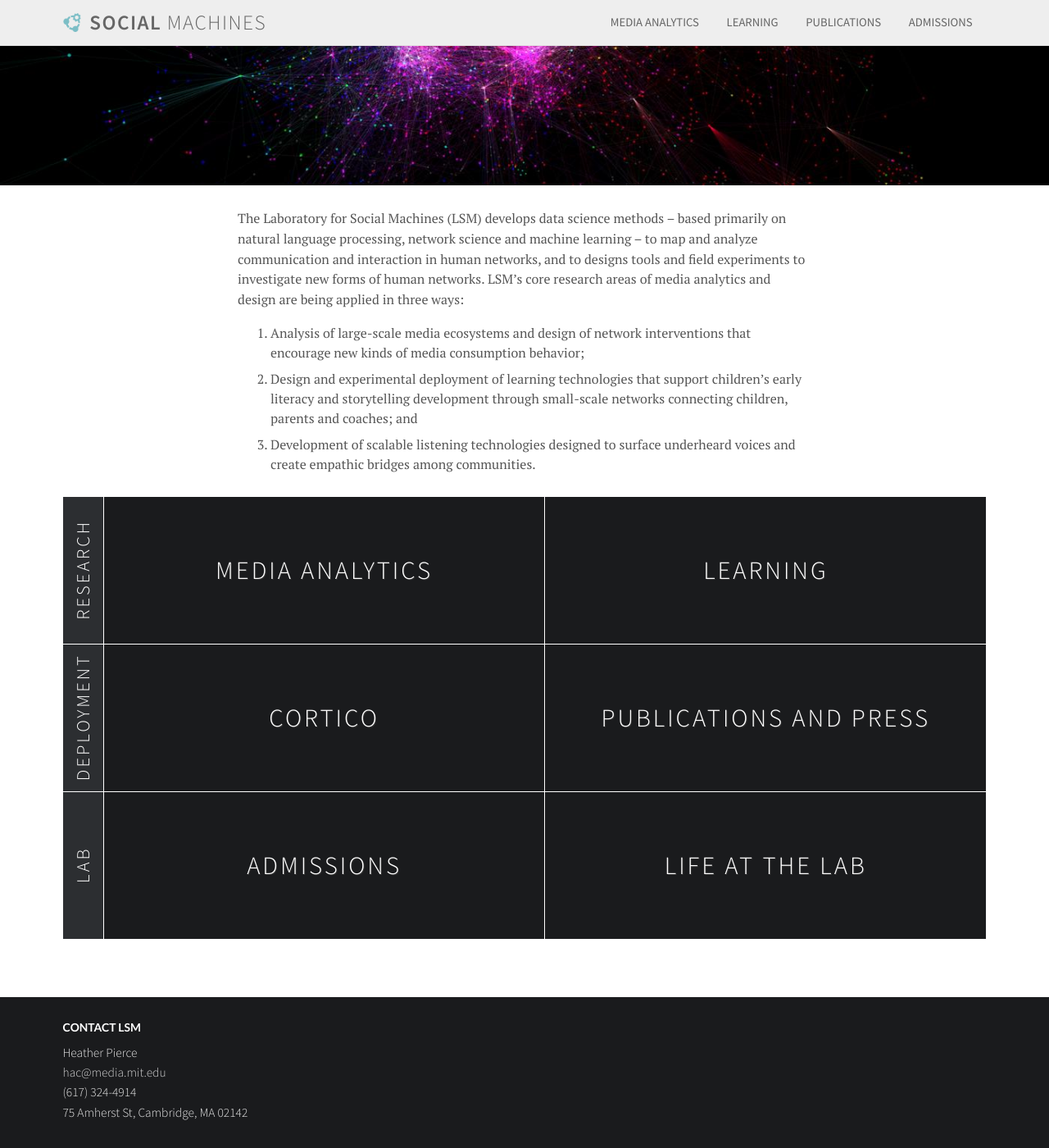
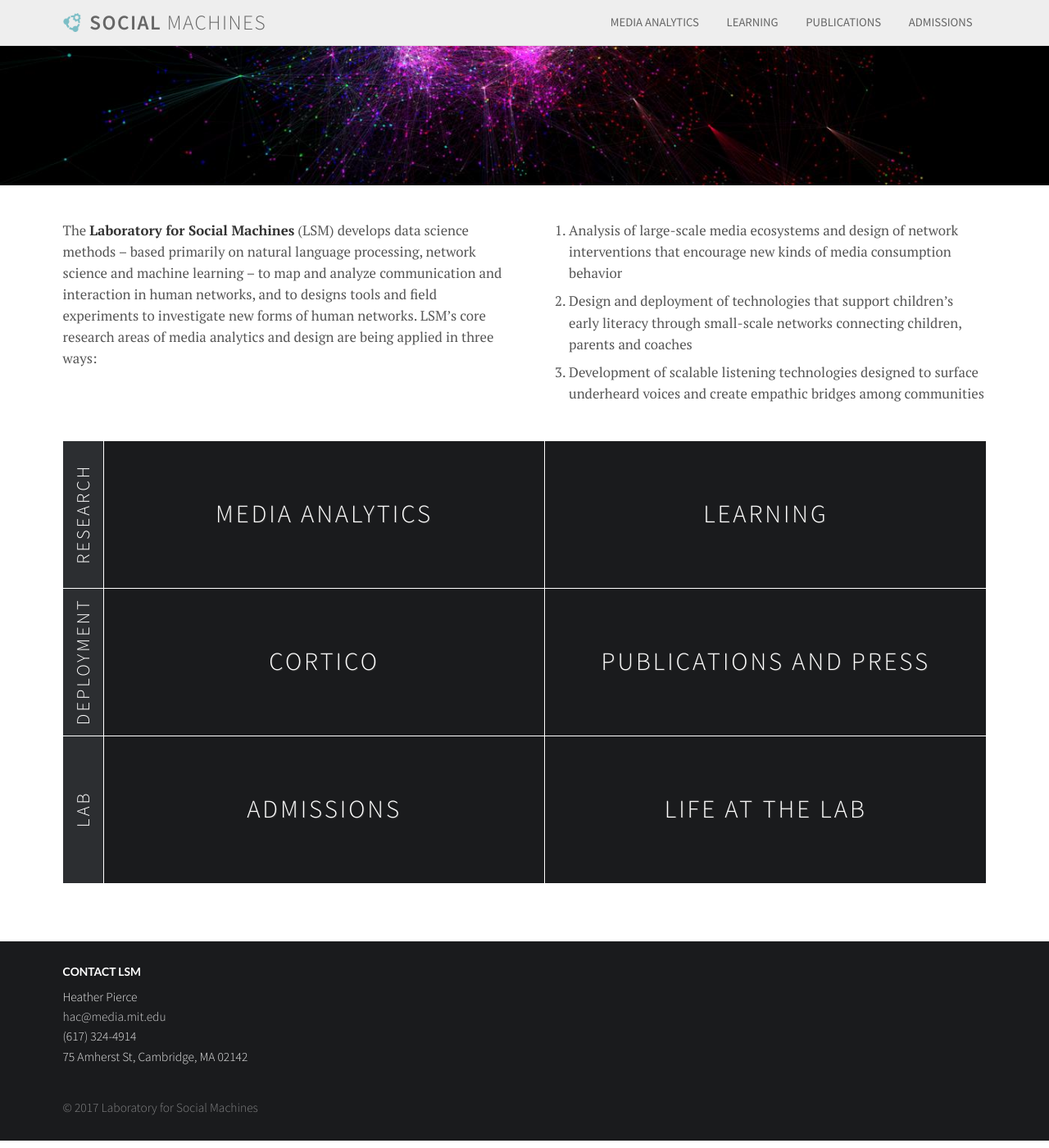
Before and after one commit to mit-ccc/social-machines.github.io, a Jekyll site: the page built from index.html, in a window 1280 px wide and 1400 px high, scrolled down 330 px. Shown: the whole window at 82% size. Built offline with Jekyll 4.4.1, drawn with Linux system fonts in a browser that asks for light colours; nearby versions of some CDN libraries; a script that is not in the unit is left out; the list of posts is cut into pages by our own code.

Commit message:
Make the copy on the front page in two columns

```diff
--- a/css/main.scss
+++ b/css/main.scss
@@ -18,6 +18,11 @@
 
 .spaced-list li {
   margin-bottom: 0.5em;
+}
+
+ul:first-child,
+ol:first-child {
+  margin-top: 0;
 }
 
 h1, h2, h3, h4, h5, h6,
@@ -385,7 +390,7 @@
   background-color: #eee;
   width: 100%;
   height: 500px;
-  margin-bottom: 2rem;
+  margin-bottom: 3rem;
   background-size: cover;
   background-position: center;
 }
--- a/index.html
+++ b/index.html
@@ -26,19 +26,21 @@
     </div>
   </div>
 </div>
-<div class="ui text container">
-  <p>
-    The Laboratory for Social Machines (LSM) develops data science methods – based primarily on natural language processing, network science and machine learning – to map and analyze communication and interaction in human networks, and to designs tools and field experiments to investigate new forms of human networks. LSM’s core research areas of media analytics and design are being applied in three ways:
-    <ol class="spaced-list">
-      <li>Analysis of large-scale media ecosystems and design of network interventions that encourage new kinds of media consumption behavior;
-      </li>
-      <li> Design and experimental deployment of learning technologies that support children’s early literacy and storytelling development through small-scale networks connecting children, parents and coaches; and
-      </li>
-      <li>Development of scalable listening technologies designed to surface underheard voices and create empathic bridges among communities.
-      </li>
-    </ol>
-
-  </p>
+<div class="ui container">
+  <div class="ui two column stackable grid">
+    <div class="column">
+      <p>
+        The <strong>Laboratory for Social Machines</strong> (LSM) develops data science methods – based primarily on natural language processing, network science and machine learning – to map and analyze communication and interaction in human networks, and to designs tools and field experiments to investigate new forms of human networks. LSM’s core research areas of media analytics and design are being applied in three ways:
+      </p>
+    </div>
+    <div class="column">
+      <ol class="spaced-list">
+        <li>Analysis of large-scale media ecosystems and design of network interventions that encourage new kinds of media consumption behavior</li>
+        <li>Design and deployment of technologies that support children’s early literacy through small-scale networks connecting children, parents and coaches</li>
+        <li>Development of scalable listening technologies designed to surface underheard voices and create empathic bridges among communities</li>
+      </ol>
+    </div>
+  </div>
 </div>
 <div class="ui container">
   <div class="box-container has-labels">
```
